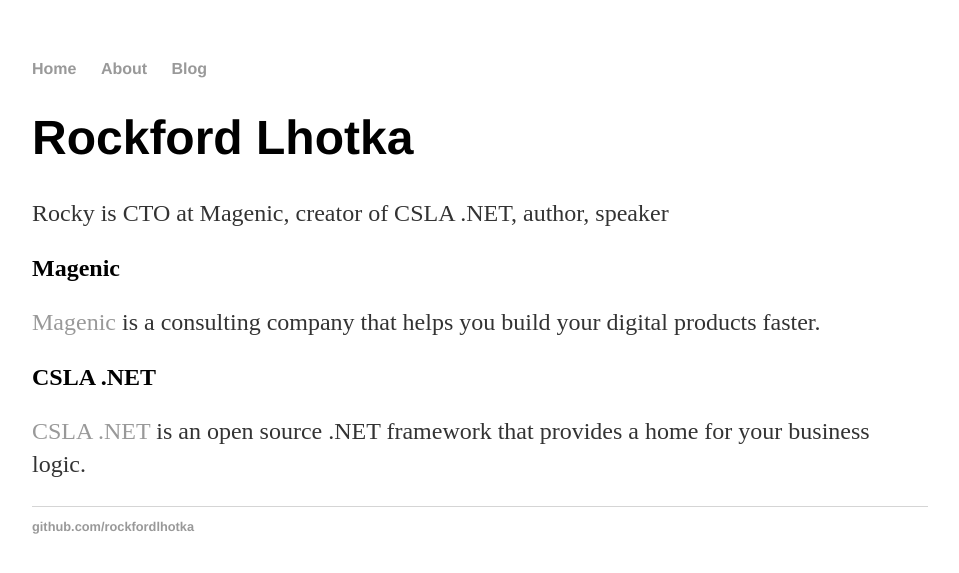
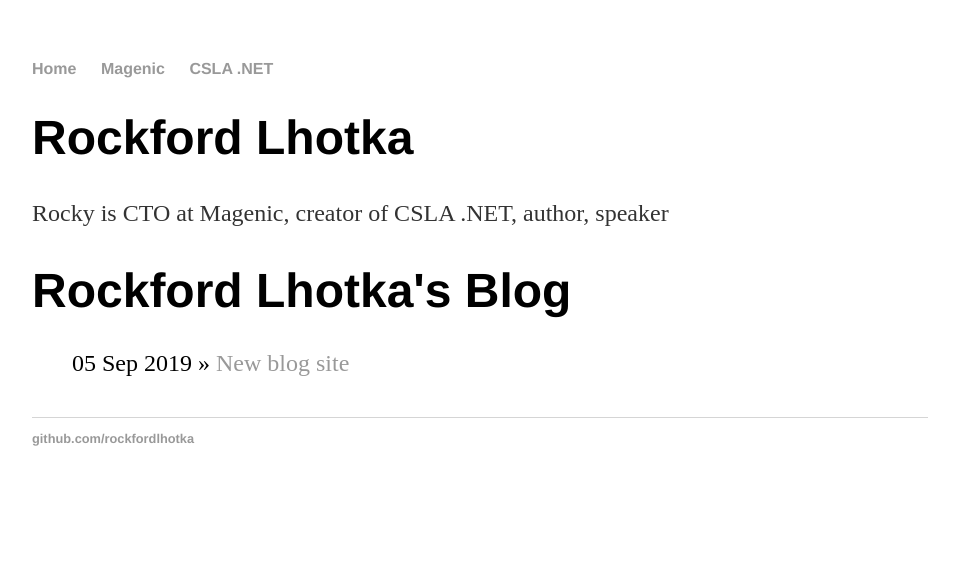
Before and after one commit to rockfordlhotka/rockfordlhotka.github.io, a Jekyll site: the page built from index.html, in a window 1280 px wide. Shown: the top 573 px of the page, without its empty margins (160-1119 px from the left). Built offline with Jekyll 4.4.1, drawn with Linux system fonts in a browser that asks for light colours.

Commit message:
Put blog as root of site

```diff
--- a/_layouts/default.html
+++ b/_layouts/default.html
@@ -9,8 +9,8 @@
 			<nav>
 	    		<ul>
 	        		<li><a href="/">Home</a></li>
-		        	<li><a href="/about">About</a></li>
-	        		<li><a href="/blog">Blog</a></li>
+	        		<li><a href="https://magenic.com">Magenic</a></li>
+		        	<li><a href="https://cslanet.com">CSLA .NET</a></li>
 	    		</ul>
 			</nav>
 			<div class="container">
--- a/index.html
+++ b/index.html
@@ -1,18 +1,16 @@
 ---
 layout: default
-title: Rockford Lhotka
+title: Rockford Lhotka's Blog
 ---
 <div class="blurb">
 	<h1>Rockford Lhotka</h1>
 	<p>Rocky is CTO at Magenic, creator of CSLA .NET, author, speaker</p>
 </div><!-- /.blurb -->
 
-<div class="blurb">
-	<h2>Magenic</h2>
-	<p><a href="https://magenic.com">Magenic</a> is a consulting company that helps you build your digital products faster.</p>
-</div><!-- /.blurb -->
+<h1>{{ page.title }}</h1>
+<ul class="posts">
 
-<div class="blurb">
-	<h2>CSLA .NET</h2>
-	<p><a href="https://cslanet.com">CSLA .NET</a> is an open source .NET framework that provides a home for your business logic.</p>
-</div><!-- /.blurb -->
+	{% for post in site.posts %}
+	<li><span>{{ post.date | date_to_string }}</span> » <a href="{{ post.url }}" title="{{ post.title }}">{{ post.title }}</a></li>
+	{% endfor %}
+</ul>
```
Also changed, not shown: _posts/2014-04-30-hank-quinlan-site-launched.md (deleted, +0 -7 lines), _posts/2019-09-05-new-blog.md (added, +7 -0 lines), blog/index.html (deleted, +0 -11 lines), atom.xml (renamed from blog/atom.xml).
